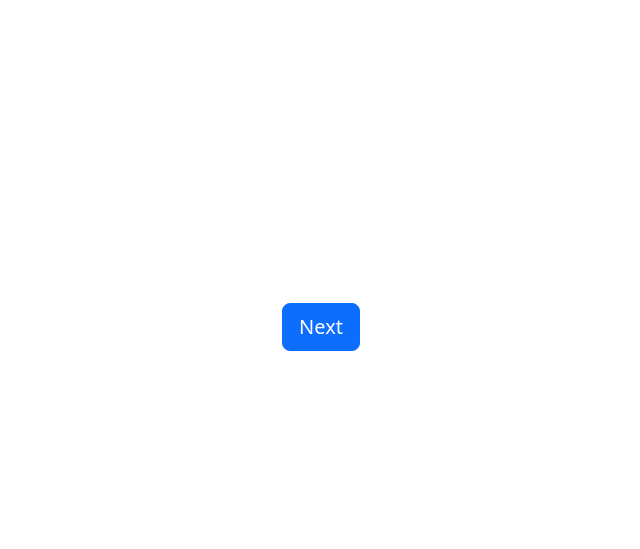
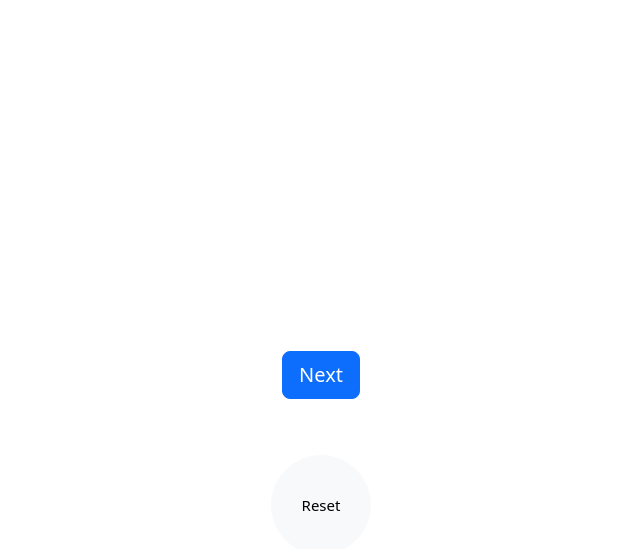
Before and after one commit to Lynz951/mind-reader, a plain HTML site: page index.html in a window 1280 px wide. Shown: the part 121-670 px from the top of the page, without its empty margins (319-959 px from the left). Drawn offline with nearby package versions, Linux system fonts and the light colour scheme.

Commit message:
circle button

```diff
--- a/index.html
+++ b/index.html
@@ -12,6 +12,8 @@
     <div class="container text-center">
         <div class="row">
             <div class="col-6 mx-auto ">
+                <br>
+                <br>
                 <h1 id= "headerText">I can read your mind</h1>
                 <br>
                 <br>
@@ -25,6 +27,8 @@
                 <div id= "nextButton"><button type="button" class="btn btn-primary btn-lg">Next</button></div>
                 <br>
                 <h5 id = "helperText"> </h5>
+                <br>
+                <div id="resetButton"><button type="button" class="btn btn-light btn-circle btn-xl">Reset</button>
             </div>
         </div>
     </div>
```
